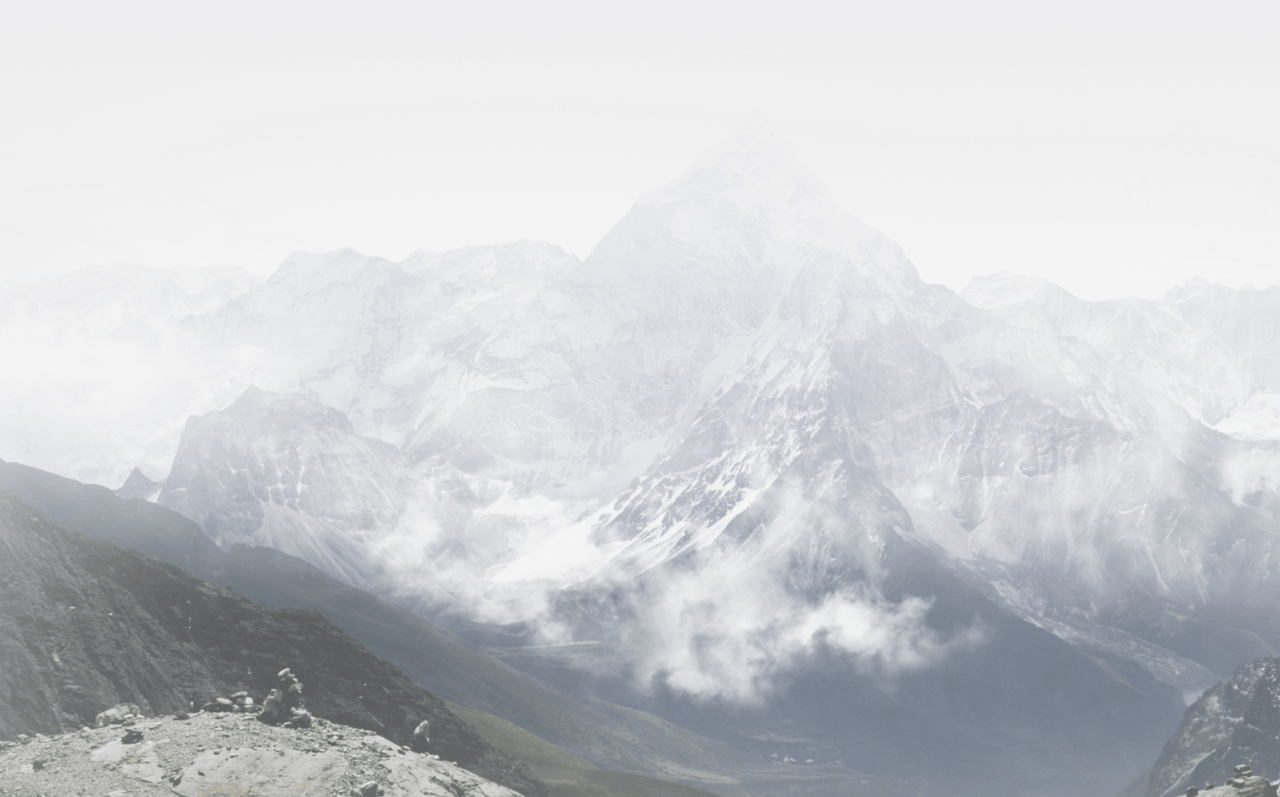
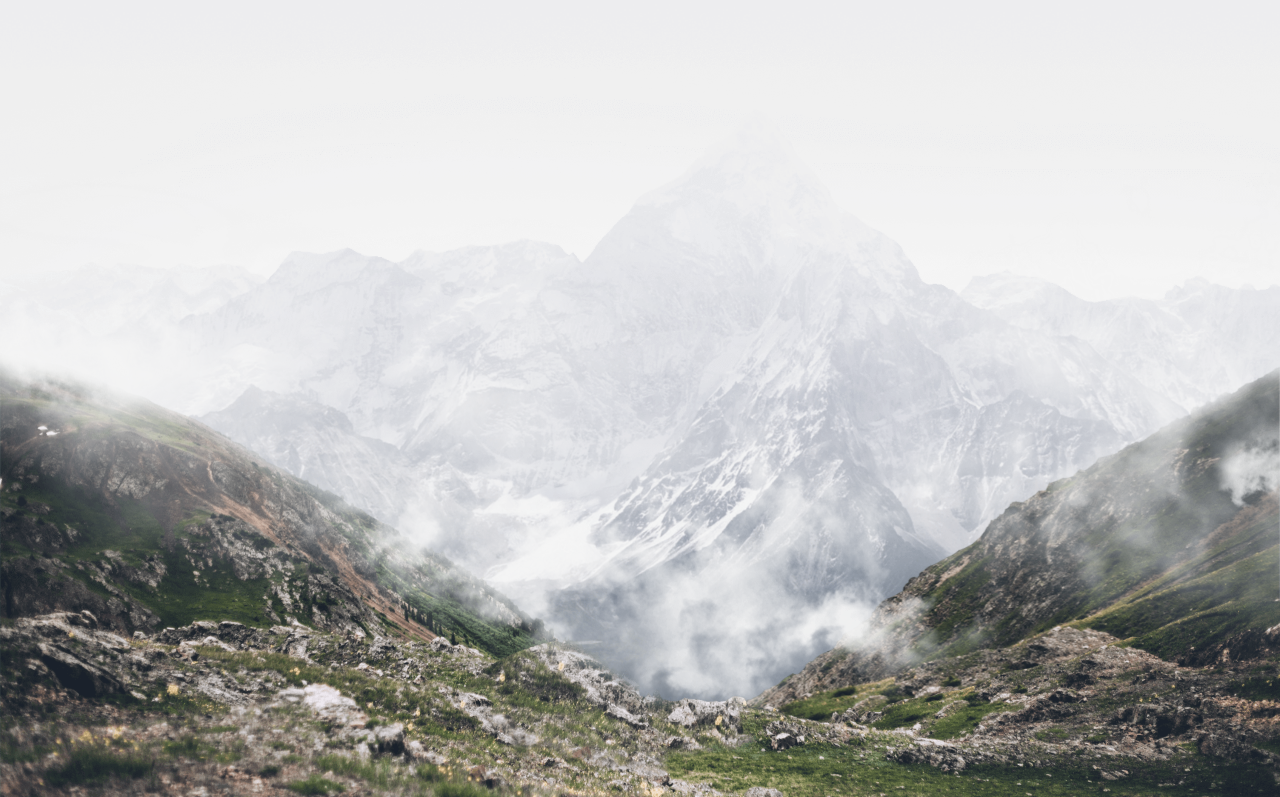
Before and after one commit to vad83loff/cv, a plain HTML site: page index.html in a window 1280 px wide. Shown: the top 797 px of the page. Drawn offline with nearby package versions, Linux system fonts and the light colour scheme.

Commit message:
Update index.html

```diff
--- a/index.html
+++ b/index.html
@@ -12,8 +12,8 @@
       <div class="page">
         <div class="parallax">
           <div class="parallax__mountain parallax__mountain_1"></div>
-          <div class="parallax__monutain parallax__mountain_2"></div>
-          <div class="parallax__monutain parallax__mountain_3"></div>
+          <div class="parallax__mountain parallax__mountain_2"></div>
+          <div class="parallax__mountain parallax__mountain_3"></div>
           <div class="parallax__fog"></div>
     </div>
     <div class="content">
```
